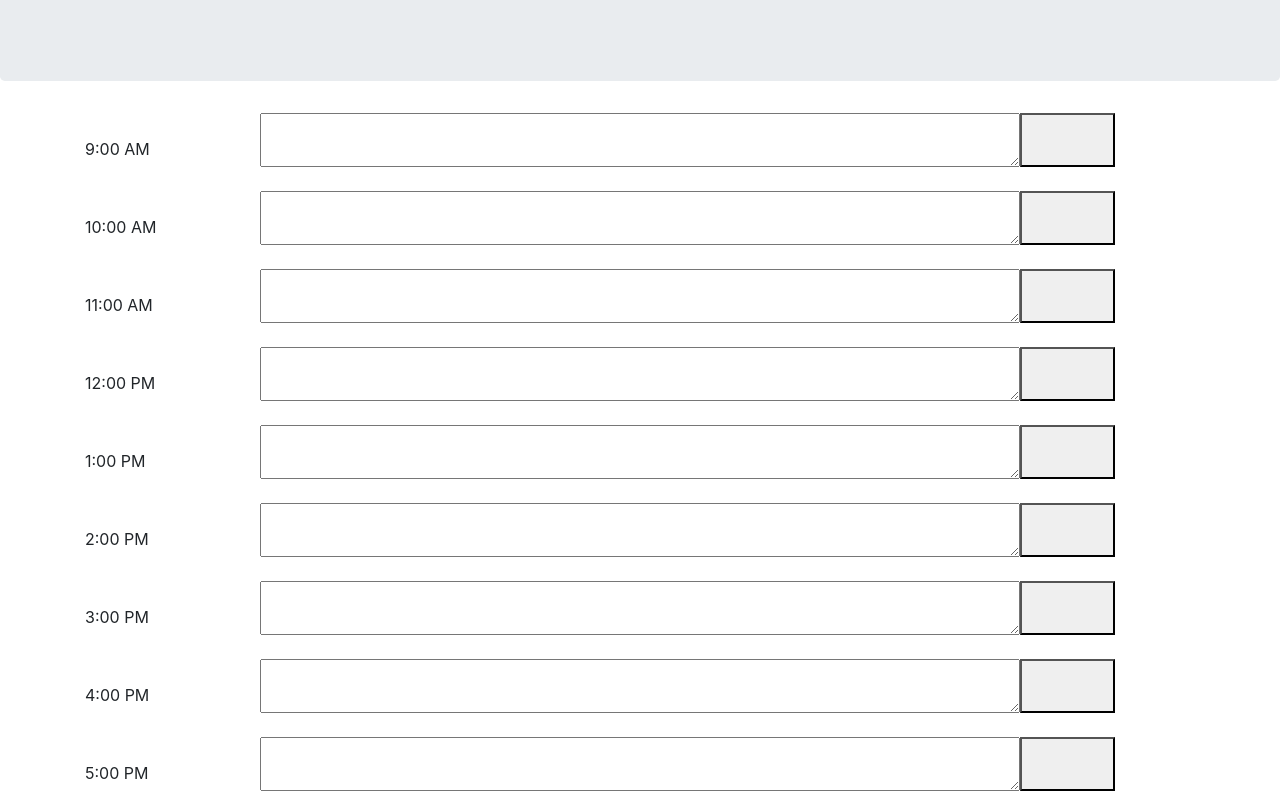
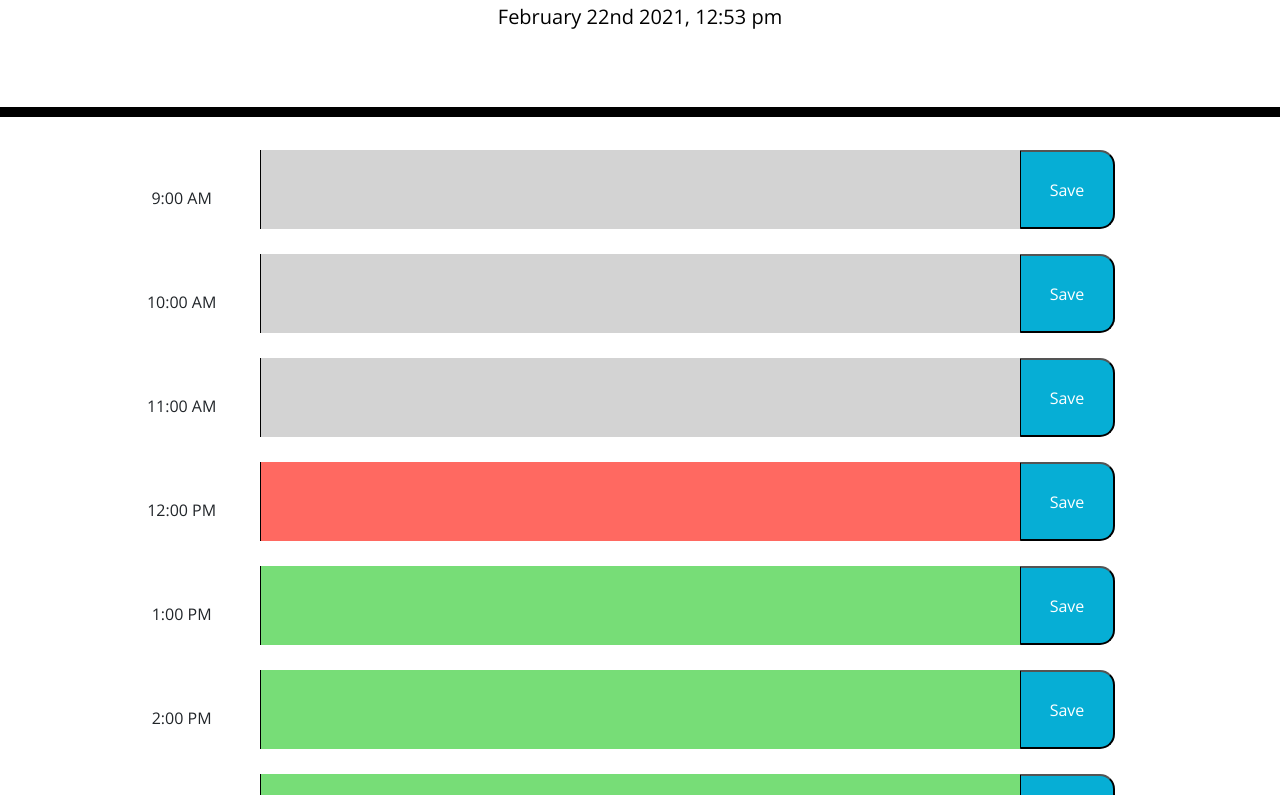
Before and after one commit to nolanstucky/Day-Schedular, a plain HTML site: page index.html in a window 1280 px wide. Shown: the part 187-982 px from the top of the page. Drawn offline with nearby package versions, Linux system fonts and the light colour scheme.

Commit message:
fixed assets folder

```diff
--- /dev/null
+++ b/Assets/script.js
@@ -0,0 +1,45 @@
+//called upon functions that prepare the page based off of data from local storage and moment time
+populateDescription();
+validateHours();
+//sets the current day based on moment formated
+$("#currentDay").text(moment().format("MMMM Do YYYY, hh:mm a"));
+//Every save button saves the value inside description boxes to local storage with the id attached to the button
+$(".saveBtn").on("click", function(){
+    let hour = $(this).attr("id");
+    let description = $(this).siblings(".description").val();
+    // console.log(description)
+    // console.log(hour);
+    localStorage.setItem(hour, description);
+});
+
+//function that grabs the local storage description
+function populateDescription(){
+    $(".saveBtn").each(function(){
+        console.log($(this).attr("id"));
+        let timeId = $(this).attr("id");
+        let words = localStorage.getItem(timeId);
+        $(this).siblings(".description").val(words);
+    })
+};
+//function that uses the current hour to validate if the description box is past present or future.
+function validateHours(){
+    $(".description").each(function(){
+        let currentHour = moment().hours();
+        let hour = parseInt($(this).attr("id"));
+        console.log(hour);
+
+        if(hour === currentHour){
+            $(this).addClass("present");
+        } else if (hour > currentHour){
+            $(this).addClass("future");
+        } else {
+            $(this).addClass("past");
+        }
+
+
+    });
+};
+// //refreshes the page every minute
+// setTimeout(function() {
+//     location.reload();
+//   }, 30000);
--- /dev/null
+++ b/Assets/style.css
@@ -0,0 +1,71 @@
+body {
+  font-family: 'Open Sans', sans-serif;
+  font-size: 16px;
+  line-height: 1;
+}
+
+textarea{
+  background: transparent;
+  border: none;
+  resize: none;
+  color: #000000;
+  border-left: 1px solid black;
+  padding: 10px;
+}
+
+.jumbotron {
+  text-align: center;
+  background-color: transparent;
+  color: black;
+  border-radius: 0;
+  border-bottom: 10px solid black;
+}
+
+.description{
+  white-space: pre-wrap;
+}
+
+.time-block{
+  text-align: center;
+  border-radius: 15px;
+}
+
+.row {
+  white-space: pre-wrap;
+  height: 80px;
+  border-top: 1px solid white;;
+}
+
+.hour {
+  background-color: #ffffff;
+  color: #000000;
+  border-top: 1px dashed #000000;
+}
+
+.past {
+  background-color: #d3d3d3;
+  color: white;
+}
+
+.present {
+  background-color: #ff6961;
+  color: white;
+}
+
+.future {
+  background-color: #77dd77;
+  color: white;
+}
+
+.saveBtn {
+  border-left: 1px solid black;
+  border-top-right-radius: 15px;
+  border-bottom-right-radius: 15px;
+  background-color: #06AED5;
+  color: white;
+}
+
+.saveBtn i:hover {
+  font-size: 20px;
+  transition: all .3s ease-in-out;
+}
--- a/index.html
+++ b/index.html
@@ -9,7 +9,7 @@
   <link rel="stylesheet" href="https://use.fontawesome.com/releases/v5.8.1/css/all.css"
     integrity="sha384-50oBUHEmvpQ+1lW4y57PTFmhCaXp0ML5d60M1M7uH2+nqUivzIebhndOJK28anvf" crossorigin="anonymous" />
   <link href="https://fonts.googleapis.com/css?family=Open+Sans&display=swap" rel="stylesheet" />
-  <link rel="stylesheet" href="/Assets/style.css" />
+  <link rel="stylesheet" href="Assets/style.css" />
   <title>Work Day Scheduler</title>
 </head>
 
@@ -26,7 +26,7 @@
         9:00 AM
       </div>
       <textarea class="col-sm-8 description" id=9></textarea>
-      <button class="col-sm-1 saveBtn" id="nineAm"></button>
+      <button class="col-sm-1 saveBtn" id="nineAm">Save</button>
     </div>
   </div>
 
@@ -36,7 +36,7 @@
         10:00 AM
       </div>
       <textarea class="col-sm-8 description" id=10></textarea>
-      <button class="col-sm-1 saveBtn" id="tenAm"></button>
+      <button class="col-sm-1 saveBtn" id="tenAm">Save</button>
     </div>
   </div>
 
@@ -46,7 +46,7 @@
         11:00 AM
       </div>
       <textarea class="col-sm-8 description" id=11></textarea>
-      <button class="col-sm-1 saveBtn" id="elevenAm"></button>
+      <button class="col-sm-1 saveBtn" id="elevenAm">Save</button>
     </div>
   </div>
 
@@ -56,7 +56,7 @@
         12:00 PM
       </div>
       <textarea class="col-sm-8 description" id=12></textarea>
-      <button class="col-sm-1 saveBtn" id="twelvePm"></button>
+      <button class="col-sm-1 saveBtn" id="twelvePm">Save</button>
     </div>
   </div>
 
@@ -66,7 +66,7 @@
         1:00 PM
       </div>
       <textarea class="col-sm-8 description" id=13></textarea>
-      <button class="col-sm-1 saveBtn" id="onePm"></button>
+      <button class="col-sm-1 saveBtn" id="onePm">Save</button>
     </div>
   </div>
 
@@ -76,7 +76,7 @@
         2:00 PM
       </div>
       <textarea class="col-sm-8 description" id=14></textarea>
-      <button class="col-sm-1 saveBtn" id="twoPm"></button>
+      <button class="col-sm-1 saveBtn" id="twoPm">Save</button>
     </div>
   </div>
 
@@ -86,7 +86,7 @@
         3:00 PM
       </div>
       <textarea class="col-sm-8 description" id=15></textarea>
-      <button class="col-sm-1 saveBtn" id="threePm"></button>
+      <button class="col-sm-1 saveBtn" id="threePm">Save</button>
     </div>
   </div>
 
@@ -96,7 +96,7 @@
         4:00 PM
       </div>
       <textarea class="col-sm-8 description" id=16></textarea>
-      <button class="col-sm-1 saveBtn" id="fourPm"></button>
+      <button class="col-sm-1 saveBtn" id="fourPm">Save</button>
     </div>
   </div>
 
@@ -106,13 +106,13 @@
         5:00 PM
       </div>
       <textarea class="col-sm-8 description" id=17></textarea>
-      <button class="col-sm-1 saveBtn" id="fivePm"></button>
+      <button class="col-sm-1 saveBtn" id="fivePm">Save</button>
     </div>
   </div>
 
   <script src="https://cdnjs.cloudflare.com/ajax/libs/jquery/3.2.1/jquery.min.js"></script>
   <script src="https://cdnjs.cloudflare.com/ajax/libs/moment.js/2.24.0/moment.min.js"></script>
-  <script src="/Assets/script.js"></script>
+  <script src="Assets/script.js"></script>
 </body>
 
 </html>
```
Also changed, not shown: Assets/dayplanner.JPG (added).
